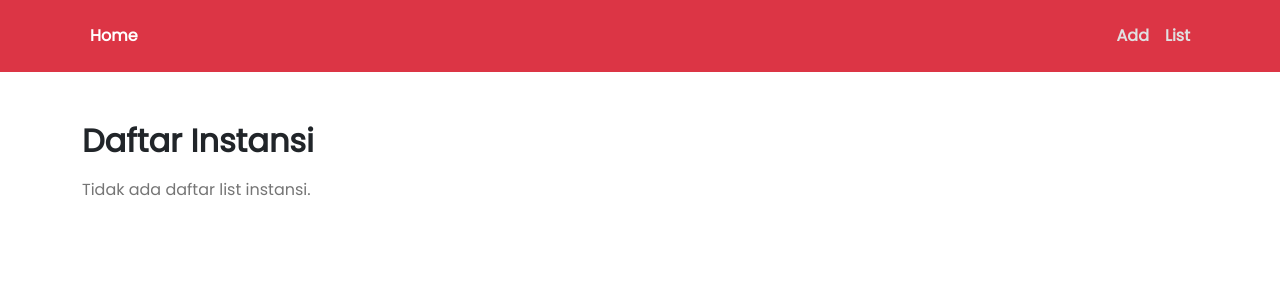
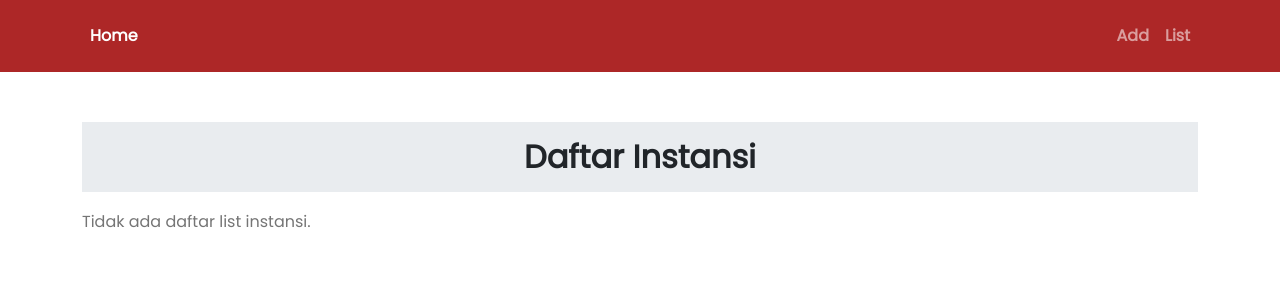
Before and after one commit to Kaceee17/TUBESWAD_KELOMPOK6, a Laravel app: page /manageinstansi in a window 1280 px wide. Shown: the top 300 px of the page. Run offline with Laravel 10, Linux system fonts and the light colour scheme; data that the repository does not hold is empty; some web fonts are replaced.

Commit message:
manageinstansi

```diff
--- a/resources/views/layouts/layout.blade.php
+++ b/resources/views/layouts/layout.blade.php
@@ -14,13 +14,13 @@
       font-family: "Poppins", sans-serif;
     }
 
-    .navbar a {
-      color: #e0e0e0;
+    .navbar {
+      background: #ad2727;
       font-weight: 600;
     }
 
     .navbar a:hover {
-      color: #fff;
+      color: white;
     }
 
     /* Jumbotron */
--- a/resources/views/layouts/navbar.blade.php
+++ b/resources/views/layouts/navbar.blade.php
@@ -1,5 +1,5 @@
   <!-- Nav -->
-  <nav class="navbar navbar-expand navbar-dark bg-danger">
+  <nav class="navbar navbar-expand navbar-dark">
     <div class="container py-2">
       <div class="navbar-nav justify-content-between w-100">
         <a class="nav-link active" href="/" aria-current="page">Home</a>
--- a/resources/views/manageinstansi/create.blade.php
+++ b/resources/views/manageinstansi/create.blade.php
@@ -15,7 +15,7 @@
         <input id="warna" name="jumlah_pegawai" type="text" required placeholder="Masukkan Jumlah Pegawai">
         <label for="merk">Link Web Instansi</label>
         <input id="tipe" name="link_web_instansi" type="text" required placeholder="Masukkan Link Web Instansi">
-        <button class="btn btn-danger" type="submit" style="margin-top: 40px;">Selesai</button>
+        <button class="btn btn-primary" type="submit" style="margin-top: 40px;">Selesai</button>
       </form>
     </div>
   </section>
--- a/resources/views/manageinstansi/edit.blade.php
+++ b/resources/views/manageinstansi/edit.blade.php
@@ -15,7 +15,7 @@
         <input id="jumlahpegawai" name="jumlah_pegawai" value="{{ $instansi->jumlah_pegawai}}" type="text" required placeholder="Masukkan Jumlah Pegawai">
         <label for="linkweb">Link Web Instansi</label>
         <input id="linkweb" name="link_web_instansi" value="{{ $instansi->link_web_instansi }}" type="text" required placeholder="Masukkan Link Web Instansi">
-        <button class="btn btn-danger" type="submit" style="margin-top: 40px;">Update</button>
+        <button class="btn btn-primary" type="submit" style="margin-top: 40px;">Update</button>
       </form>
     </div>
   </section>
--- a/resources/views/manageinstansi/index.blade.php
+++ b/resources/views/manageinstansi/index.blade.php
@@ -3,12 +3,11 @@
 @section('content')
   <section id="list">
     <div class="container">
-      <h1>Daftar Instansi</h1>
+    <h1 class="p-3 mb-2 bg-body-secondary text-center mb-3">Daftar Instansi</h1>
       @if (count($manageinstansi) > 0)
         <div class="table-responsive">
           <table class="table-striped table">
             <thead>
-              <tr>
                 <th>Nama Instansi</th>
                 <th>Lokasi</th>
                 <th>Jumlah Pegawai</th>
@@ -41,6 +40,6 @@
   @else
   <p>Tidak ada daftar list instansi.</p>
   @endif
-    </div>
+    </>
   </section>
 @endsection
```
Also changed, not shown: app/Http/Controllers/instansicontroller.php (line endings or trailing spaces).
